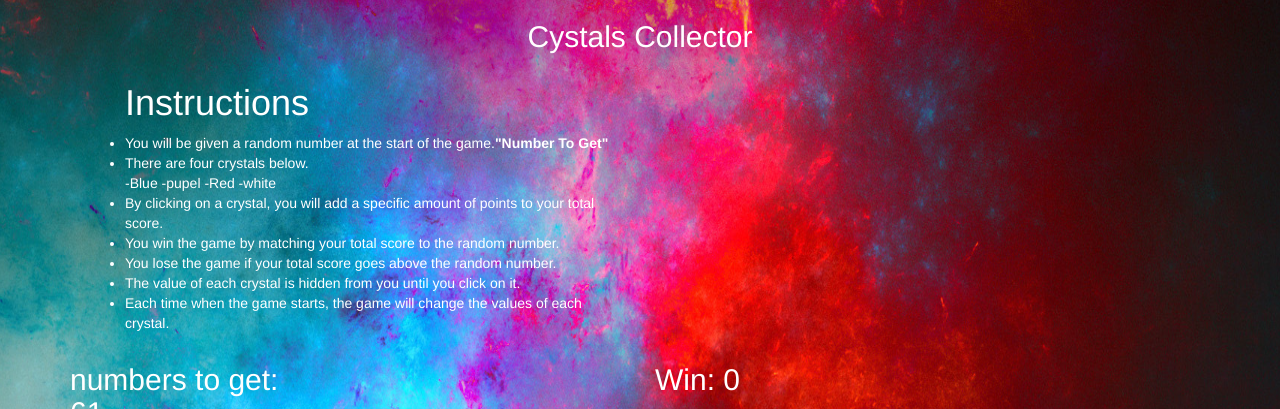
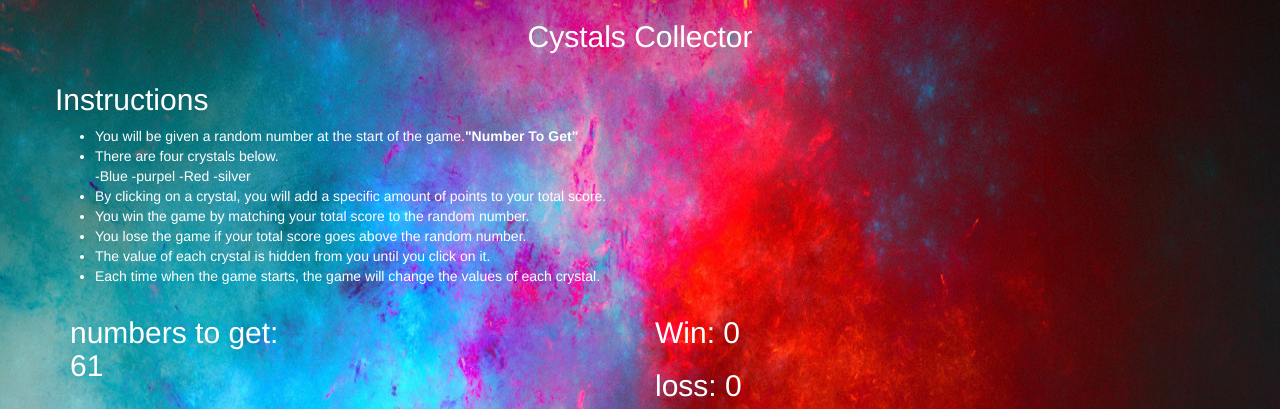
Before and after one commit to hautran1993/week-4-game, a plain HTML site: page index.html in a window 1280 px wide. Shown: the top 409 px of the page. Drawn offline with nearby package versions, Linux system fonts and the light colour scheme.

Commit message:
Add files via upload

```diff
--- a/index.html
+++ b/index.html
@@ -17,16 +17,18 @@
 		<h2 class="text-center">Cystals Collector</h2>
 	</div>
 
-			<div class="container" id="list">
+			<div class="container-panel" id="list">
+				<div class="row">
 					<div class="col-lg-6">
+						<h2>Instructions</h2>
 						<ul>
-							<h1>Instructions</h1>
+
 							<li>You will be given a random number at the start of the game.<b>"Number To Get"</b></li>
 							<li>There are four crystals below.</li>
 							-Blue
-							-pupel
+							-purpel
 							-Red
-							-white
+							-silver
 							<li>By clicking on a crystal, you will add a specific amount of points to your total score.</li>
 							<li>You win the game by matching your total score to the random number.</li>
 							<li>You lose the game if your total score goes above the random number.</li>
```
